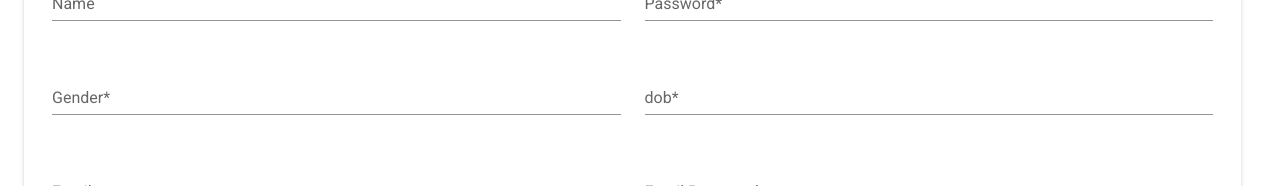
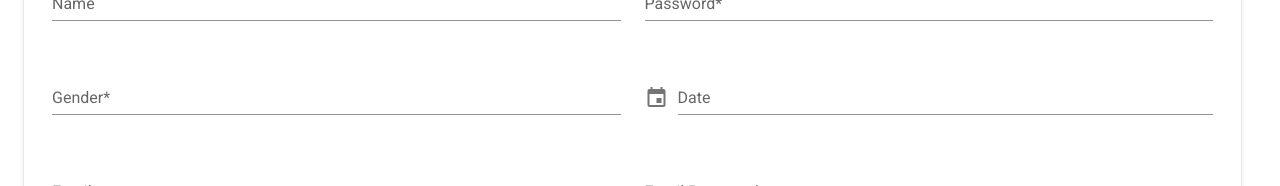
Before and after one commit to AsdGroup8/QRCodeCheckIn_WEB, a Vue app: page /customer/reg in a window 1280 px wide. Shown: the part 264-450 px from the top of the page. Built offline with nearby package versions, Linux system fonts and the light colour scheme.

Commit message:
login&reg

```diff
--- a/src/service/userService.js
+++ b/src/service/userService.js
@@ -15,10 +15,11 @@ const registerStaff = () => {
 
 // TODO: 注册Customer
 const customerRegister = ({name, gender, dob, email, phone, password, address}) => {
+    var dob_unix = new Date(dob).getTime()
     return request.request({
         method: 'post',
         url: '/customer/reg',
-        data: {name, gender, dob, email, phone, password, address}
+        data: {name, gender, dob_unix, email, phone, password, address}
     })
 }
 
--- a/src/views/Login.vue
+++ b/src/views/Login.vue
@@ -10,15 +10,15 @@
           <v-card-text>
             <v-form ref='login-form'>
               <v-text-field
-                label="username"
+                label="Username"
                 name="login"
                 prepend-icon="mdi-account"
                 type="text"
                 v-model="username"
                 :rules="[
-                  () => !!username || 'Please enter your username',
-                  () => !!username && username.length >= 6 || 'Username must be greater than 6 digits',
-                  () => !!username && username.length <= 20 || 'Username must be less than 20 digits'
+                  () => !!username || 'Enter user name',
+                  () => !!username && username.length >= 6 || 'username must bigger than 6',
+                  () => !!username && username.length <= 40 || 'username must less than 10'
                 ]"
               ></v-text-field>
 
@@ -30,9 +30,9 @@
                 prepend-icon="mdi-lock"
                 type="password"
                 :rules="[
-                  () => !!password|| 'Please enter your password',
-                  () => !!password && password.length >= 6 || 'Password must be greater than 6 digits',
-                  () => !!password && password.length <= 20 || 'Password must be less than 20 digits'
+                  () => !!password|| 'enter password',
+                  () => !!password && password.length >= 6 || 'password must bigger than 6',
+                  () => !!password && password.length <= 20 || 'password must less than 10'
                 ]"
               ></v-text-field>
             </v-form>
@@ -64,11 +64,12 @@ export default {
       'login'
     ]),
     OnClickLogin() {
-      var username = this.username;
+      var email = this.username;
       var password = this.password;
       if (this.$refs['login-form'].validate()) {
-        this.login({username,password})
+        this.login({email,password})
           .then(res=>{
+            console.log(res)
             this.$router.push({path:"/"})
           }).catch(err=>{
             console.log(err)
--- a/src/views/Register.vue
+++ b/src/views/Register.vue
@@ -39,22 +39,37 @@
                     required
                     :rules="[
                     () => !! new_account.gender || 'Gender can not be empty',
-                    () => !! new_account.gender && new_account.gender.length >= 6 || 'Gender can not be less than 2 digits'
+                    () => !! new_account.gender && new_account.gender.length >= 1 || 'Gender can not be less than 2 digits'
                   ]"
                     v-model="new_account.gender"
                   ></v-text-field>
                 </v-col>
 
                 <v-col cols="12" sm="6" md="6">
-                  <v-text-field
-                    label="dob*"
-                    required
-                    :rules="[
-                    () => !! new_account.dob || 'dob can not be empty',
-                    () => !! new_account.dob && new_account.dob.length >= 6 || 'dob can not be less than 2 digits'
-                  ]"
-                    v-model.trim="new_account.dob"
-                  ></v-text-field>
+
+                 <v-menu
+                  v-model="date_picker"
+                  :close-on-content-click="false"
+                  :nudge-right="40"
+                  transition="scale-transition"
+                  offset-y
+                  min-width="auto"
+                >
+                  <template v-slot:activator="{ on, attrs }">
+                    <v-text-field
+                      v-model="new_account.dob"
+                      label="Date"
+                      prepend-icon="mdi-calendar"
+                      readonly
+                      v-bind="attrs"
+                      v-on="on"
+                    ></v-text-field>
+                  </template>
+                  <v-date-picker
+                    v-model="new_account.dob"
+                    @input="date_picker = false"
+                  ></v-date-picker>
+                </v-menu>
                 </v-col>
 
                 <v-col cols="12" sm="6" md="6">
@@ -94,6 +109,7 @@ export default {
   },
   data() {
       return {
+        date_picker: false,
           new_account: {
             name: '',
             password: '',
```
